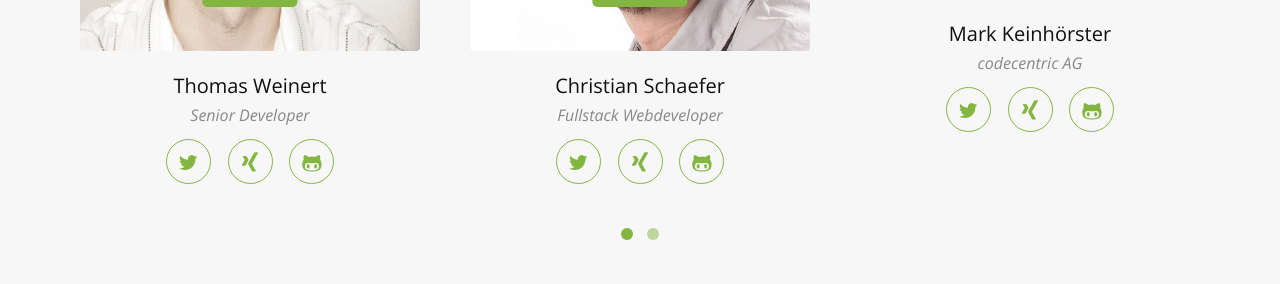
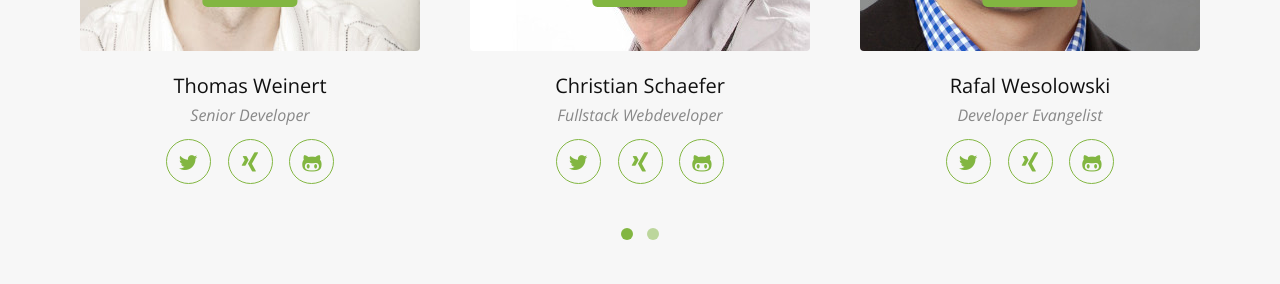
Before and after one commit to RobKitz/nevercodealone, a Symfony app: template templates/pages/hall-of-fame.html.twig in a window 1280 px wide. Shown: the part 1119-1403 px from the top of the page. Run offline with Twig, Linux system fonts and the light colour scheme; the template is opened without the code that fills it, so the values that code supplies are empty; some libraries are stand-ins or nearby versions.

Commit message:
add rafal as hof speaker

```diff
--- a/templates/pages/hall-of-fame.html.twig
+++ b/templates/pages/hall-of-fame.html.twig
@@ -92,14 +92,14 @@
                     </div>
                     <div class="item">
                         <div class="event-speaker">
-                            <figure> <img src="/conference/img/speaker/340/python-codecentric-mark-keinhoerster.png" alt="Python Codecentric Mark Keinhörster" data-no-retina>
+                            <figure> <img src="/events/hall-of-fame/rafał-wesołowski-speaker.jpg" alt="PHPUnit NEXUS Netsoft GmbH Rafal Wesolowski" data-no-retina>
                                 <figcaption>
-                                    <h4>Mark Keinhörster</h4>
-                                    <p>codecentric AG</p>
+                                    <h4>Rafal Wesolowski</h4>
+                                    <p>Developer Evangelist</p>
                                     <ul class="social">
-                                        <li><a href="https://twitter.com/kein_mark" target="_blank"><i class="fa fa-twitter"></i></a></li>
-                                        <li><a href="https://www.xing.com/profile/Mark_Keinhoerster" target="_blank"><i class="fa fa-xing"></i></a></li>
-                                        <li><a href="https://github.com/crazzle/" target="_blank"><i class="fa fa-github-alt"></i></a></li>
+                                        <li><a href="https://twitter.com/WesolowskiRafal" target="_blank"><i class="fa fa-twitter"></i></a></li>
+                                        <li><a href="https://www.xing.com/profile/Rafal_Wesolowski2" target="_blank"><i class="fa fa-xing"></i></a></li>
+                                        <li><a href="https://github.com/wesolowski" target="_blank"><i class="fa fa-github-alt"></i></a></li>
                                     </ul>
                                 </figcaption>
                             </figure>
@@ -286,12 +286,13 @@
                                     </li>
                                     <li class="event">
                                         <div class="row">
-                                            <div class="col-md-3 col-md-push-9 text-center"><img src="/conference/img/speaker/python-codecentric-mark-keinhoerster.png" alt="Python Special Speaker" data-no-retina></div>
+                                            <div class="col-md-3 col-md-push-9 text-center"><img src="/events/hall-of-fame/rafał-wesołowski-speaker.jpg" alt="PHPUnit Special Speaker" data-no-retina></div>
                                             <div class="col-md-9 col-md-pull-3">
                                                 <p>14:30 Uhr</p>
-                                                <h4>Funktionale Programmierung mit PHP</h4>
-                                                <p>Wir machen einen Ausflug in die funktionale Programmierung mit PHP. Dabei lernen wir wie man mit PHP elegant und ohne Seiteneffekte entwickelt, nutzen Higher-Order Functions und bauen uns nebenbei unser eigenes Function-Currying.</p>
-                                                <p class="event-speaker">- Mit Mark Keinhörster</p>
+                                                <h4>Test Driven Development mit PHPUnit</h4>
+                                                <p>Wir erstellen gemeinsam eine Preisdienst APP mit <a href="https://symfony.com/4" target="_blank" rel="noopener">Symfony4</a>, die einen Import ausführt und REST API Schnittstellen zur Verfügung stellt. Klingt nach einer einfachen Sache und mit Plan und Verstand wird es das auch. Wir gehen hier natürlich mit dem Fokus der Software-Qualität an den Task. Wir erstellen ein kleines Konzept und werden dann Tests für unsere Features erstellen. Test Driven Development TDD. In dem Zusammenhang befassen wir uns auch mit den
+                                                    <a href="http://clean-code-developer.de/weitere-infos/solid/" target="_blank" rel="noopener">SOLID Clean Code Prinzipien</a></p>
+                                                <p class="event-speaker">- Mit Rafał Wesołowski</p>
                                             </div>
                                         </div>
                                     </li>
@@ -502,8 +503,8 @@
     </div>
     <div class="cd-speaker-bio speaker-3">
         <div class="cd-bio-content">
-            <h2>codecentric AG Mark Keinhörster</h2>
-            <p>Mark ist im Big-Data Zoo zu Hause und bringt Erfahrungen mit Hadoop und Apache Spark mit. Außerdem beschäftigt er sich mit Docker, Microservices und Cloud-Technologien.</p>
+            <h2>NEXUS Netsoft GmbH Rafał Wesołowski</h2>
+            <p>Mein Name ist Rafał Wesołowski, ich bin Software Engineer / Developer Evangelist bei der Full-Service-Internetagentur NEXUS Netsoft GmbH aus Langenfeld. Für unsere Kunden entwickeln wir komplexe und nachhaltige E-Commerce-Projekte. Neben meinen Aufgaben im Tagesgeschäft, bei dem ich mich um Konzeptionen und die technische Unterstützung der Kunden kümmere, setze ich mich in der Agentur für zukunftssichere Deployment-Prozesse mit einer saubere Code-Qualität ein. Darüber hinaus kümmere mich um die interne Weiterbildung in meinem Team und von den Azubis.</p>
         </div>
     </div>
     <div class="cd-speaker-bio speaker-4">
```
Also changed, not shown: public/events/hall-of-fame/rafał-wesołowski-speaker.jpg (added).
